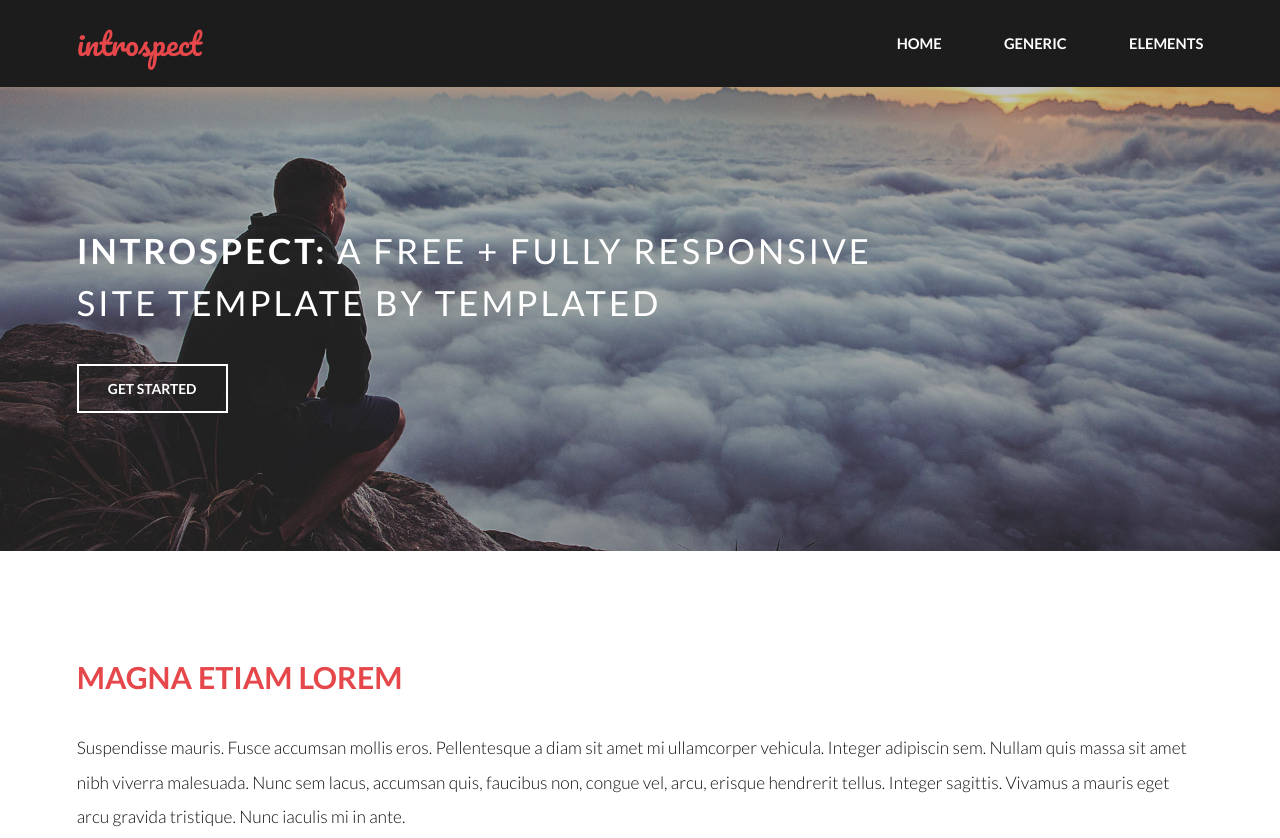
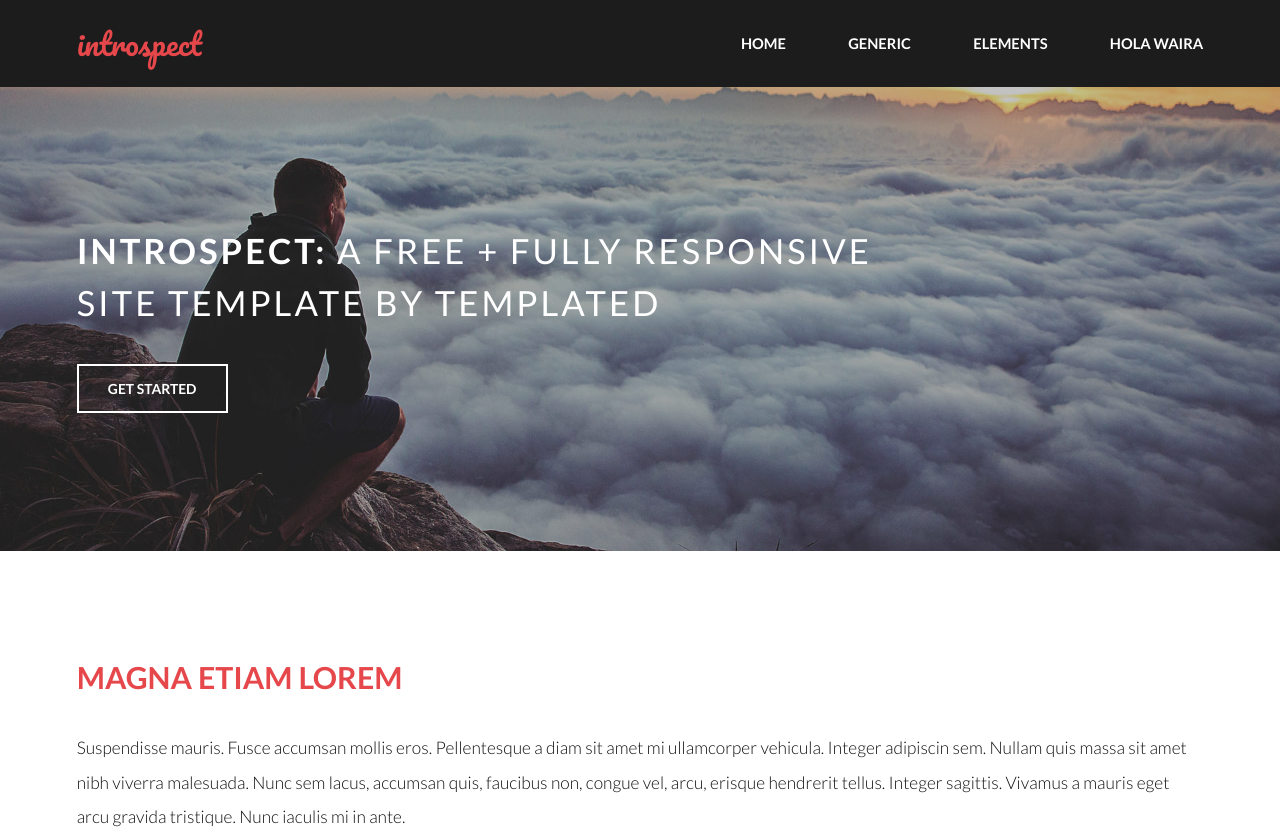
Before and after one commit to YariOffer/TallerGitHub, a plain HTML site: page index.html in a window 1280 px wide. Shown: the top 838 px of the page. Drawn offline with Linux system fonts and the light colour scheme.

Commit message:
Hola Waira
Modificar Nav

```diff
--- a/index.html
+++ b/index.html
@@ -21,6 +21,7 @@
 						<a href="index.html">Home</a>
 						<a href="generic.html">Generic</a>
 						<a href="elements.html">Elements</a>
+						<a href="waira.html">Hola Waira</a>
 					</nav>
 				</div>
 			</header>
```
